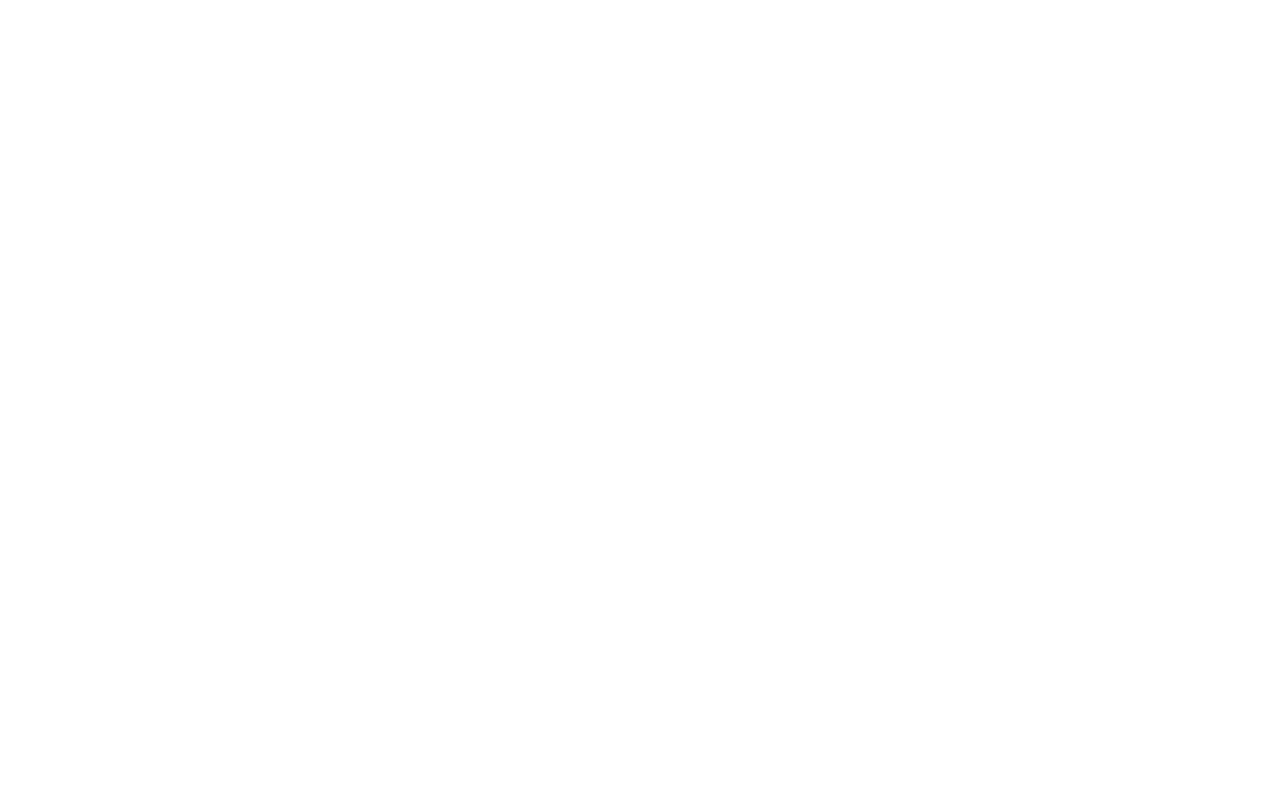
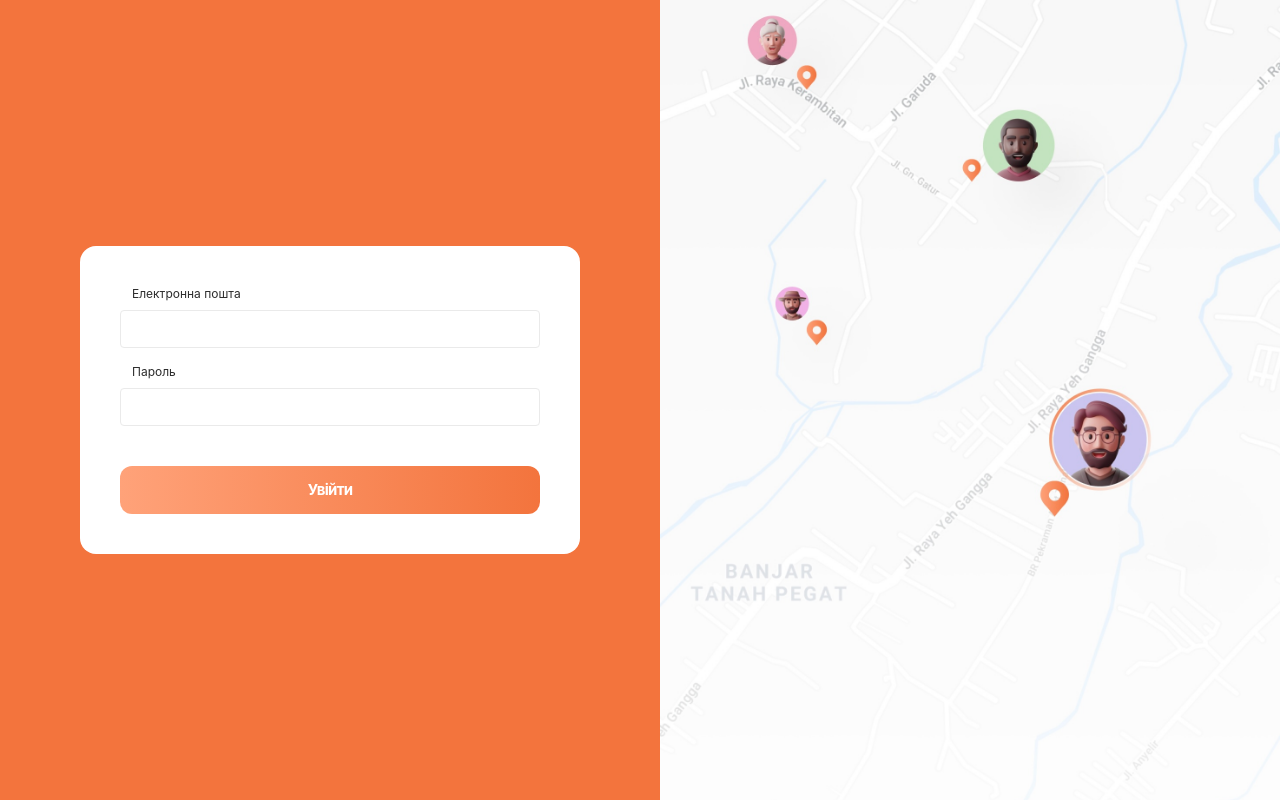
Before and after one commit to goitacademy/vue-course-code, a Vue app: page /auth/login in a window 1280 px wide. Before the commit this address had no page. Built offline with nearby package versions, Linux system fonts and the light colour scheme.

Commit message:
add nested routes

```diff
--- a/src/components/Auth/LoginForm/LoginForm.vue
+++ b/src/components/Auth/LoginForm/LoginForm.vue
@@ -13,8 +13,8 @@ const userData = reactive({
 
 <template>
   <FormContainer @submit.prevent="emit('submit', userData)">
-    <IInput class="mb-4" placeholder="Електронна пошта" v-model="userData.email" />
-    <IInput type="password" placeholder="Пароль" v-model="userData.password" />
+    <IInput class="mb-4" label="Електронна пошта" v-model="userData.email" />
+    <IInput type="password" label="Пароль" v-model="userData.password" />
     <IButton class="mt-10 w-full" variant="gradient" type="submit">Увійти </IButton>
   </FormContainer>
 </template>
--- a/src/layouts/BaseLayout.vue
+++ b/src/layouts/BaseLayout.vue
@@ -1,7 +1,7 @@
 <template>
   <main class="flex h-screen">
     <section class="flex-1 flex justify-center items-center px-5 bg-primary">
-      <div class="text-white text-center max-w-[500px] w-full">
+      <div class="text-white max-w-[500px] w-full">
         <slot></slot>
       </div>
     </section>
--- a/src/views/AuthView.vue
+++ b/src/views/AuthView.vue
@@ -1,7 +1,10 @@
 <script setup>
+import { RouterView } from 'vue-router'
 import BaseLayout from '../layouts/BaseLayout.vue'
 </script>
 
 <template>
-  <BaseLayout></BaseLayout>
+  <BaseLayout>
+    <router-view></router-view>
+  </BaseLayout>
 </template>
--- a/src/views/GreetingView.vue
+++ b/src/views/GreetingView.vue
@@ -5,12 +5,14 @@ import BaseLayout from '../layouts/BaseLayout.vue'
 
 <template>
   <BaseLayout>
-    <img class="inline mb-6" src="../assets/img/map-pin.svg" alt="" />
-    <h1 class="font-bold text-4xl mb-7">IT traveler</h1>
-    <p class="leading-6 mb-11">
-      Простий і зручний веб додаток, який дозволить тобі відмічати твої улюблені місця, а також ті,
-      в яких би ти дуже хотів побувати. Тож не зволікай і спробуй сам.
-    </p>
-    <IButton>Почати роботу</IButton>
+    <div class="text-center">
+      <img class="inline mb-6" src="../assets/img/map-pin.svg" alt="" />
+      <h1 class="font-bold text-4xl mb-7">IT traveler</h1>
+      <p class="leading-6 mb-11">
+        Простий і зручний веб додаток, який дозволить тобі відмічати твої улюблені місця, а також
+        ті, в яких би ти дуже хотів побувати. Тож не зволікай і спробуй сам.
+      </p>
+      <IButton>Почати роботу</IButton>
+    </div>
   </BaseLayout>
 </template>
--- /dev/null
+++ b/src/views/LoginView.vue
@@ -0,0 +1,7 @@
+<script setup>
+import LoginForm from '../components/Auth/LoginForm/LoginForm.vue'
+</script>
+
+<template>
+  <LoginForm />
+</template>
--- /dev/null
+++ b/src/views/RegistrationView.vue
@@ -0,0 +1,7 @@
+<script setup>
+import RegistrationForm from '../components/Auth/RegistrationForm/RegistrationForm.vue'
+</script>
+
+<template>
+  <RegistrationForm />
+</template>
```
Also changed, not shown: src/router/index.js (+10 -1 lines).
